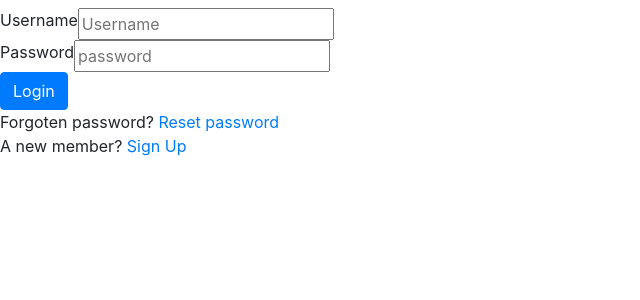
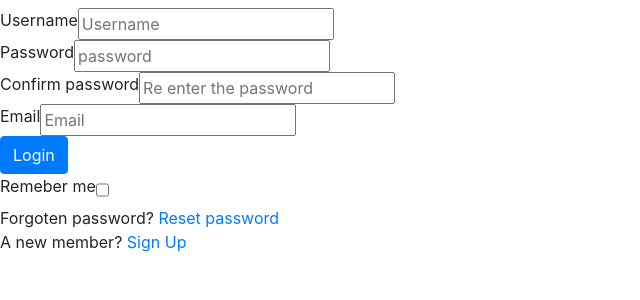
Before and after one commit to muthomidenishub/project-snippets, a PHP site: page /loginpage.php in a window 1280 px wide. Shown: the part 38-338 px from the top of the page, without its empty margins (0-640 px from the left). Run offline with PHP 8.4, Linux system fonts and the light colour scheme; some libraries are stand-ins or nearby versions.

Commit message:
Update loginpage.php

```diff
--- a/loginpage.php
+++ b/loginpage.php
@@ -22,7 +22,20 @@
 		<input type="password" name="password" placeholder="password" >
 	</div>
 	<div class="input-group">
+		<label>Confirm password</label>
+		<input type="password" name="confpass" placeholder="Re enter the password">
+	</div>
+	<div class="input-group">
+		<label>Email</label>
+		<input type="email" name="email" placeholder="Email" value="">
+	</div>
+	<div class="input-group">
 		<button type="submit" class="btn btn-primary" name="Login_btn">Login</button>
+	</div>
+	<div class="input-group">
+		<label>Remeber me</label>
+		<input type="checkbox" name = "remember" value = "1">
+
 	</div>
 	<p>
 		Forgoten password? <a href="forgotpasswordpage.php">Reset password</a><br>
```
